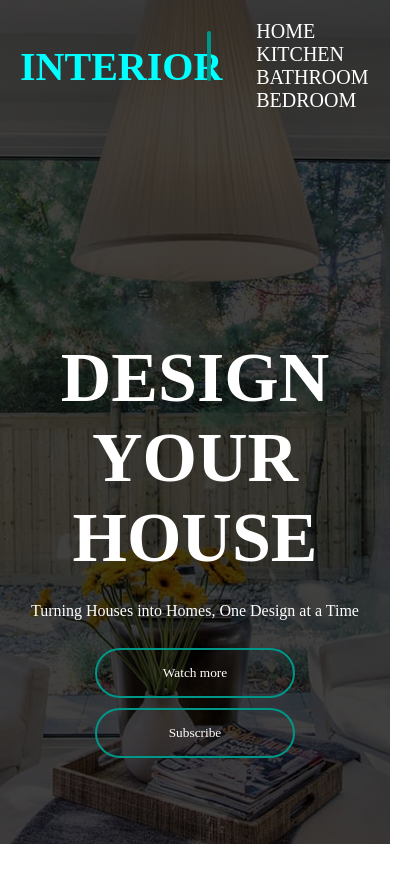
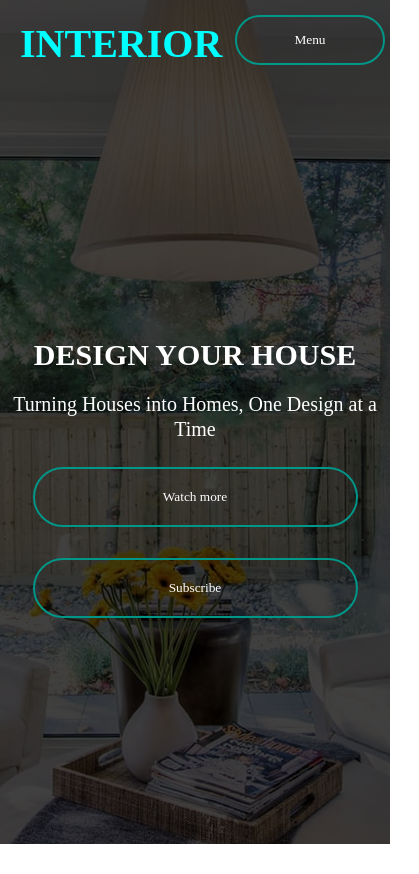
Before and after one commit to chetansh4rma/housing-website, a plain HTML site: page index.html in a window 390 px wide. Shown: the whole page, 419 px wide, since content can reach past the window. Before the commit the page ends 844 px from the top, so only its background shows below. Drawn offline with Linux system fonts and the light colour scheme.

Commit message:
Update style.css

```diff
--- a/style.css
+++ b/style.css
@@ -81,6 +81,9 @@ top: 10px;
  font-weight: 100;
  line-height: 25px;
 }
+.toggle-menu{
+    display: none;
+}
 button{
     width: 200px;
     padding: 15px 0;
@@ -111,3 +114,46 @@ button:hover{
     border: none;
     background-color: #009688;
 }
+
+@media(max-width:700px){
+.main h1{
+    font-size: 30px;
+}
+.main p{
+    font-size: 20px;
+}
+button{
+  width: 325px;
+  flex-direction: column;
+    justify-content: center;
+    align-items: center;
+    margin-bottom: 26px;
+    height: 60px;
+    border-radius: 50px;
+}
+.banner{
+    margin-bottom: 30px;
+}
+.toggle-menu{
+    cursor: pointer;
+    display: inline;
+    height: 50px;
+    width: 150px;
+    margin-bottom: 10px;
+}
+#menu{
+display: none;
+}
+#menu.show{
+    display: block;
+}
+.navbar{
+    align-items: start;
+}
+#menu{
+    margin-left: 46px;
+}
+#menu ul li a{
+    margin-bottom: 30px;
+}
+}
```
